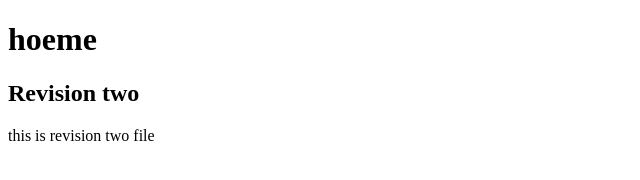
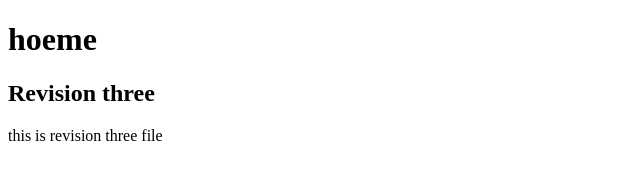
Before and after one commit to kyunnghee/wordpress, a plain HTML site: page index.html in a window 1280 px wide. Shown: the full height of the page, 0-640 px from the left. Drawn offline with Linux system fonts and the light colour scheme.

Commit message:
revision three

```diff
--- a/index.html
+++ b/index.html
@@ -6,7 +6,7 @@
 </head>
 <body>
 	<h1>hoeme</h1>
-	<h2>Revision two</h2>
-	<p>this is revision two file</p>
+	<h2>Revision three</h2>
+	<p>this is revision three file</p>
 </body>
 </html>
```
